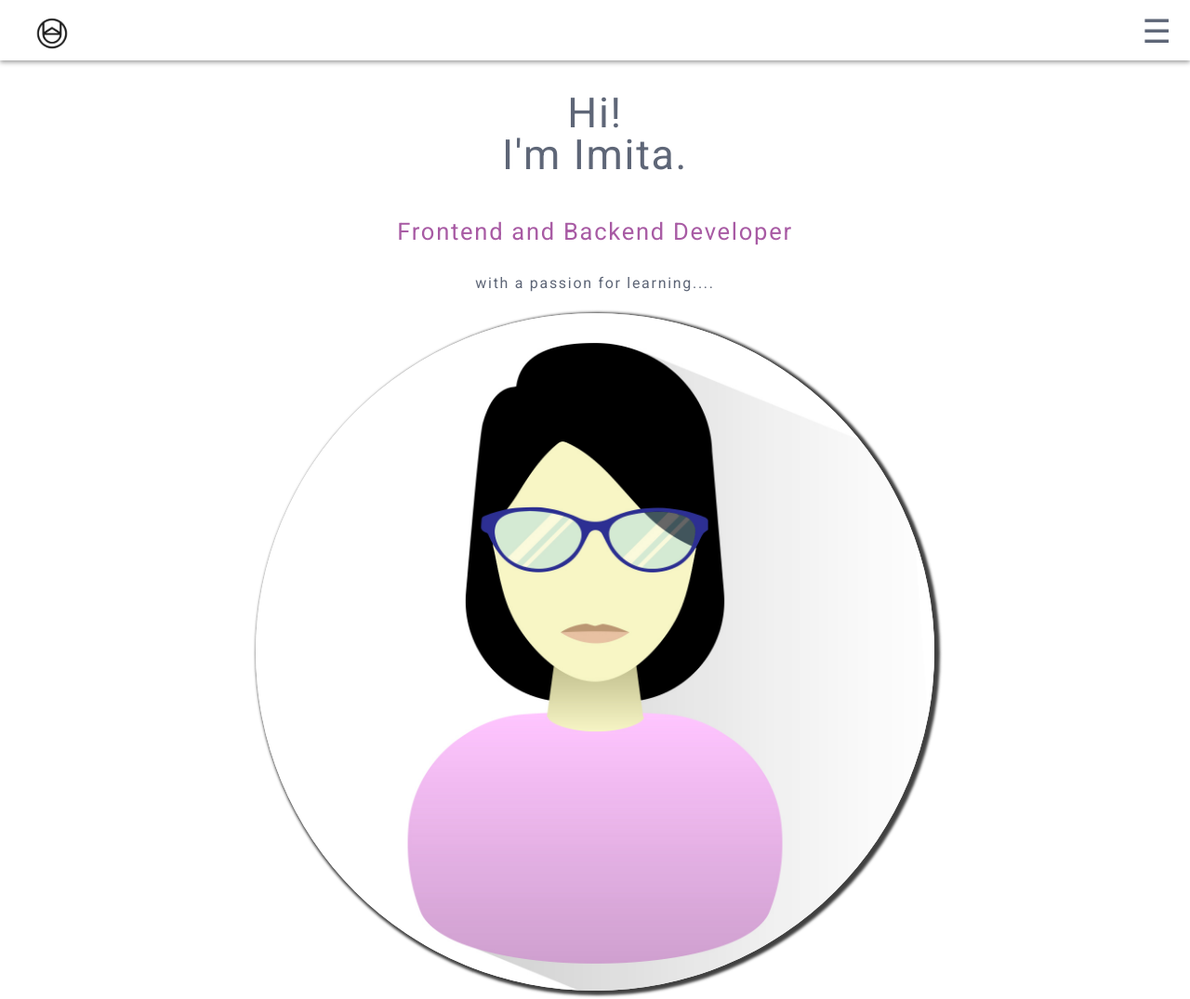
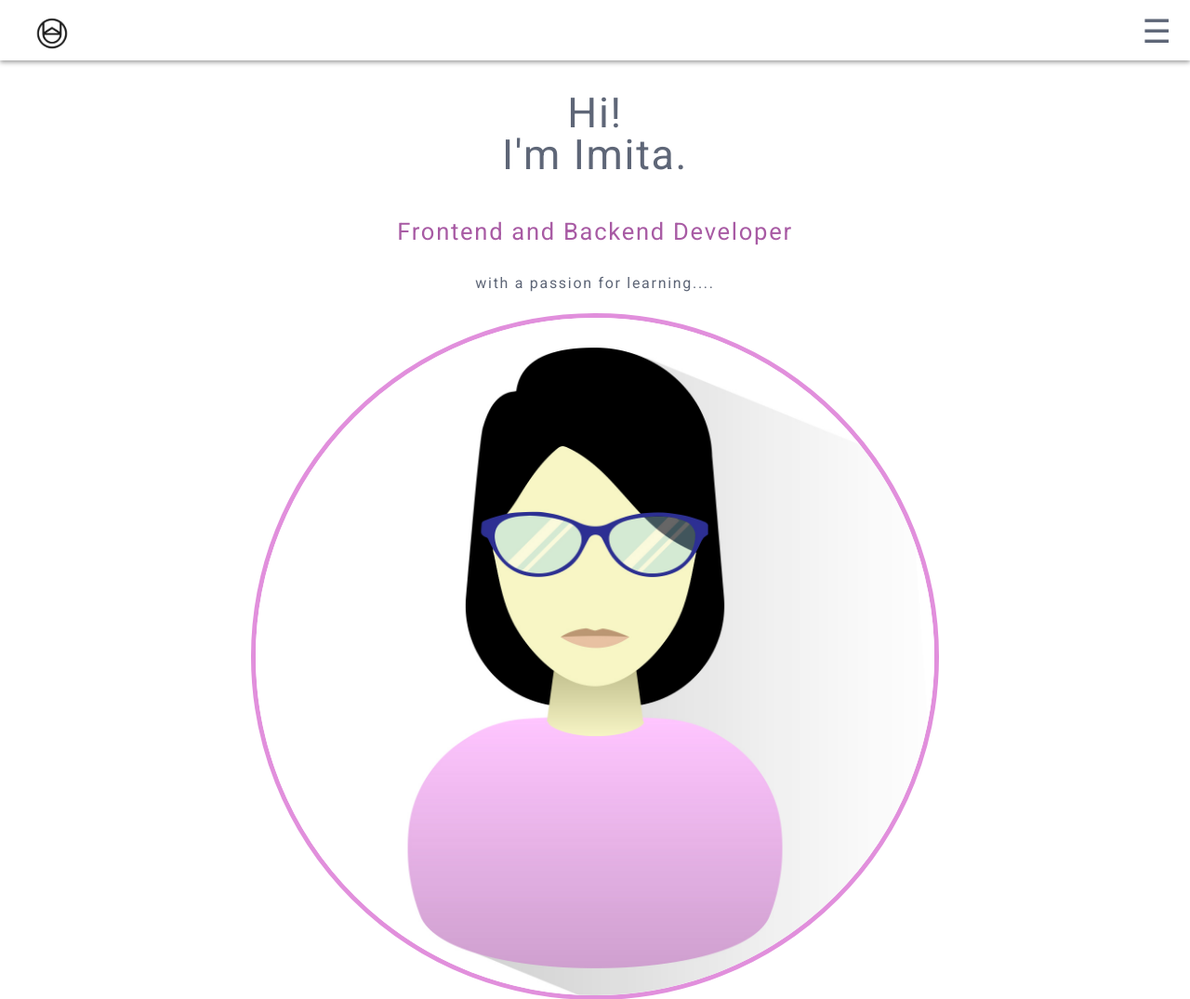
Before and after one commit to trymycode/Imita-Singha-Portfolio, a plain HTML site: page index.html in a window 1280 px wide. Shown: the top 1075 px of the page at 93% size. Drawn offline with Linux system fonts and the light colour scheme.

Commit message:
new pro-logo added

```diff
--- a/CSS/style.css
+++ b/CSS/style.css
@@ -56,12 +56,13 @@ nav {
 	display: none;
 }
 header {
-	/*margin: 2em auto;*/
+
 	text-align: center;
 	letter-spacing: 1.7px;
 
 }
 header h1, header h2, #pro-logo {
+
     margin: 1em auto;
     font-weight: normal;
 }
@@ -84,22 +85,21 @@ header h4{
 		}
 
 #pro-logo {
+
     width:57%;
     border-radius: 50%;
-    /*border: 5px solid #5E6677;*/
-    -webkit-box-shadow: 3px 2px 3px 3px rgba(0,0,0,0.75);
-	-moz-box-shadow: 3px 2px 3px 3px rgba(0,0,0,0.75);
-	box-shadow: 3px 2px 3px 3px rgba(0,0,0,0.75);
-
+    border: 5px solid #E18FDC;
 }
 /*End  Header*/
 
 .bcolor{
+
 	width: 100%;
 	background-color: rgba(255, 198, 255, 0.4);
 }
 
 #aboutMe {
+
 	margin: 1em  auto 0 auto;
 	width: 90%;
 	margin-bottom: 4em;
```
